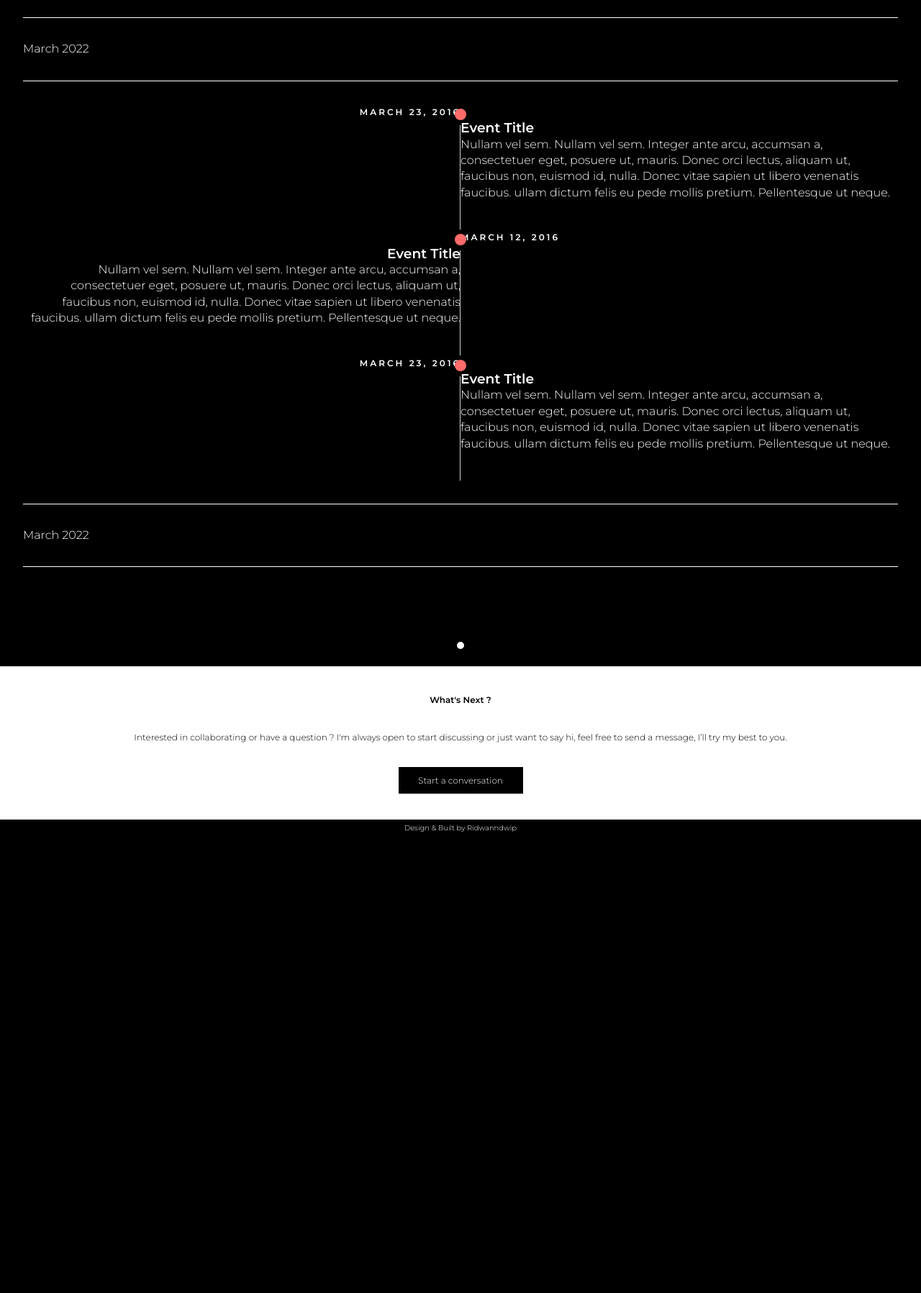
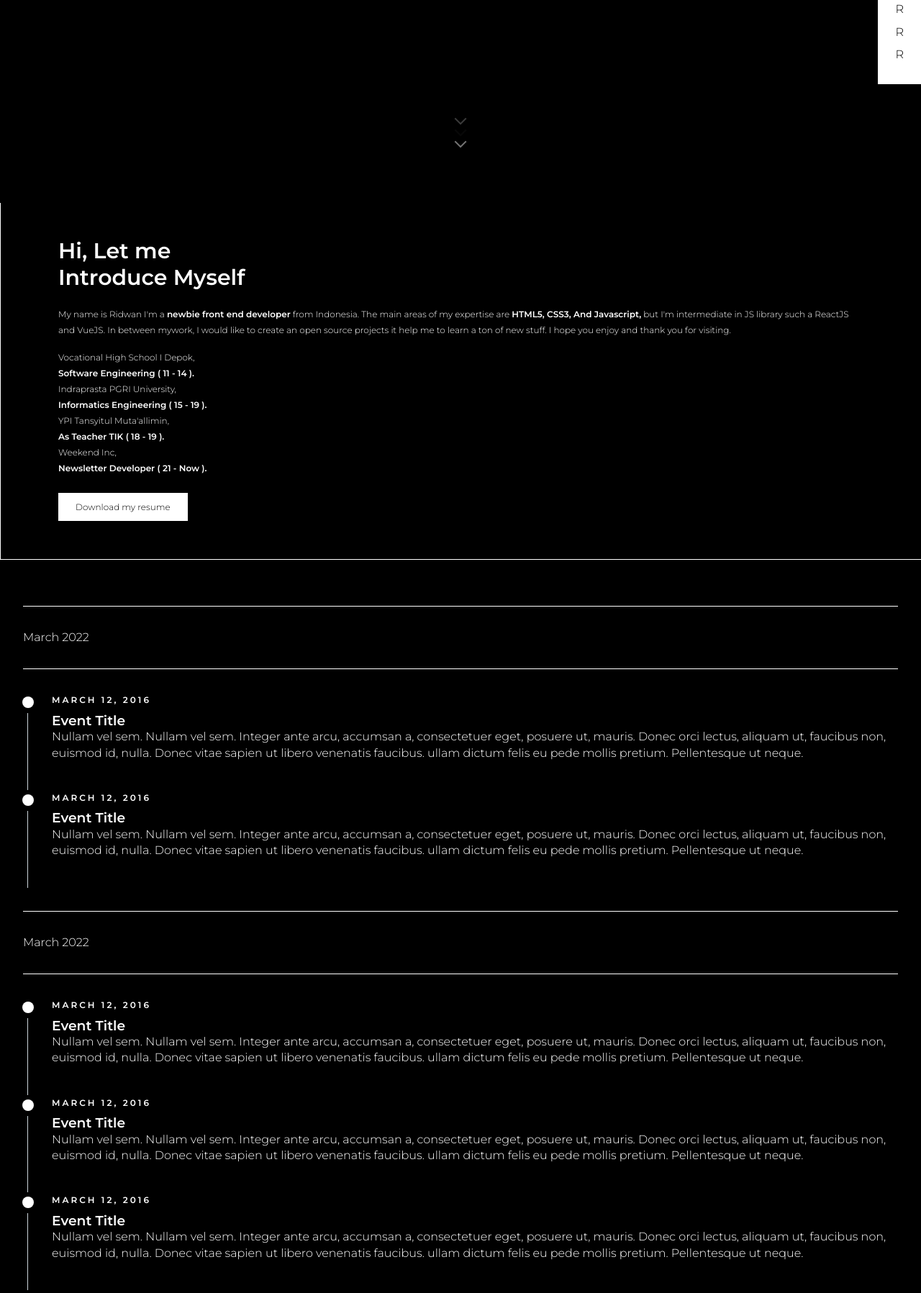
Before and after one commit to ridwanndwip/aboutme, a website: page index.html in a window 1280 px wide. Shown: the part 541-2338 px from the top of the page at 72% size. Before the commit the page ends 1703 px from the top, so only its background shows below. Drawn offline with Linux system fonts and the light colour scheme.

Commit message:
update commit

```diff
--- a/index.html
+++ b/index.html
@@ -11,39 +11,39 @@
 <body>
 
 <!-- social media -->
-<!-- <div class="social">
+<div class="social">
     <div class="social_container">
         <div class="logo">R</div>
         <div class="logo">R</div>
         <div class="logo">R</div>
         <div class="logo">R</div>
     </div>
-</div> -->
+</div>
 
 <!-- navbar -->
-<!-- <nav>
+<nav>
     <div class="nav_container">
         <a href="#"> Me </a>
         <a href="#"> Work </a>
         <a href="#"> Ask </a>
     </div>
-</nav> -->
+</nav>
 
 <!-- Hero -->
-<!-- <div class="hero">
+<div class="hero">
     <span class="hero_caption">Hello.</span>
-</div> -->
+</div>
 
 <!-- scroll -->
-<!-- <div class="icon-scroll">
+<div class="icon-scroll">
     <div class="icon-arrows">
     <span></span>
     </div>
-</div> -->
+</div>
 
 
 <!-- about -->
-<!-- <div class="about">
+<div class="about">
 
     <div class="about_container">
 
@@ -62,76 +62,75 @@
         </div>
     </div>
 
-</div> -->
+</div>
 
 <!-- history -->
 
-<!-- <div class="history_line"></div> -->
+<div class="history_line"></div>
 
 <!-- Portofolio -->
-<div class="portofolio">
-    <div class="portofolio_container">
-            <ul class="portofolio_container_list timeline-centered">
-                <li class="portofolio_container_schedule"> March 2022</li>
-                <li class="timeline-item">
-                    <div class="timeline-info">
+<div class="container_portofolio">
+    <div class="portofolio">
+            <ul class="portofolio_list timeline-centered">
+                <li class="portofolio_schedule"> March 2022</li>
+                <li class="portofolio_item">
+                    <div class="portofolio_info">
                         <span>March 12, 2016</span>
                     </div>
-                    <div class="timeline-marker"></div>
-                    <div class="timeline-content">
-                        <h3 class="timeline-title">Event Title</h3>
+                    <div class="portofolio_marker"></div>
+                    <div class="portofolio_content">
+                        <h3 class="portofolio_title">Event Title</h3>
                         <p>Nullam vel sem. Nullam vel sem. Integer ante arcu, accumsan a, consectetuer eget, posuere ut, mauris. Donec orci lectus, aliquam ut, faucibus non, euismod id, nulla. Donec vitae sapien ut libero venenatis faucibus. ullam dictum felis
                             eu pede mollis pretium. Pellentesque ut neque.</p>
                     </div>
                 </li>
-                <li class="timeline-item">
-                    <div class="timeline-info">
-                        <span>March 23, 2016</span>
-                    </div>
-                    <div class="timeline-marker"></div>
-                    <div class="timeline-content">
-                        <h3 class="timeline-title">Event Title</h3>
-                        <p>Nullam vel sem. Nullam vel sem. Integer ante arcu, accumsan a, consectetuer eget, posuere ut, mauris. Donec orci lectus, aliquam ut, faucibus non, euismod id, nulla. Donec vitae sapien ut libero venenatis faucibus. ullam dictum felis
-                            eu pede mollis pretium. Pellentesque ut neque. </p>
-                    </div>
-                </li>
-                <!-- <li class="timeline-item"> -->
-                </li>
-                <li class="portofolio_container_schedule"> March 2022</li>
-                <li class="timeline-item">
-                    <div class="timeline-info">
-                        <span>March 23, 2016</span>
-                    </div>
-                    <div class="timeline-marker"></div>
-                    <div class="timeline-content">
-                        <h3 class="timeline-title">Event Title</h3>
-                        <p>Nullam vel sem. Nullam vel sem. Integer ante arcu, accumsan a, consectetuer eget, posuere ut, mauris. Donec orci lectus, aliquam ut, faucibus non, euismod id, nulla. Donec vitae sapien ut libero venenatis faucibus. ullam dictum felis
-                            eu pede mollis pretium. Pellentesque ut neque. </p>
-                    </div>
-                </li>
-                <li class="timeline-item">
-                    <div class="timeline-info">
+                <li class="portofolio_item">
+                    <div class="portofolio_info">
                         <span>March 12, 2016</span>
                     </div>
-                    <div class="timeline-marker"></div>
-                    <div class="timeline-content">
-                        <h3 class="timeline-title">Event Title</h3>
+                    <div class="portofolio_marker"></div>
+                    <div class="portofolio_content">
+                        <h3 class="portofolio_title">Event Title</h3>
                         <p>Nullam vel sem. Nullam vel sem. Integer ante arcu, accumsan a, consectetuer eget, posuere ut, mauris. Donec orci lectus, aliquam ut, faucibus non, euismod id, nulla. Donec vitae sapien ut libero venenatis faucibus. ullam dictum felis
                             eu pede mollis pretium. Pellentesque ut neque.</p>
                     </div>
                 </li>
-                <li class="timeline-item">
-                    <div class="timeline-info">
-                        <span>March 23, 2016</span>
+                <!-- <li class="timeline-item"> -->
+                <li class="portofolio_schedule"> March 2022</li>
+                <li class="portofolio_item">
+                    <div class="portofolio_info">
+                        <span>March 12, 2016</span>
                     </div>
-                    <div class="timeline-marker"></div>
-                    <div class="timeline-content">
-                        <h3 class="timeline-title">Event Title</h3>
+                    <div class="portofolio_marker"></div>
+                    <div class="portofolio_content">
+                        <h3 class="portofolio_title">Event Title</h3>
                         <p>Nullam vel sem. Nullam vel sem. Integer ante arcu, accumsan a, consectetuer eget, posuere ut, mauris. Donec orci lectus, aliquam ut, faucibus non, euismod id, nulla. Donec vitae sapien ut libero venenatis faucibus. ullam dictum felis
-                            eu pede mollis pretium. Pellentesque ut neque. </p>
+                            eu pede mollis pretium. Pellentesque ut neque.</p>
                     </div>
                 </li>
-                <li class="portofolio_container_schedule"> March 2022</li>
+                <li class="portofolio_item">
+                    <div class="portofolio_info">
+                        <span>March 12, 2016</span>
+                    </div>
+                    <div class="portofolio_marker"></div>
+                    <div class="portofolio_content">
+                        <h3 class="portofolio_title">Event Title</h3>
+                        <p>Nullam vel sem. Nullam vel sem. Integer ante arcu, accumsan a, consectetuer eget, posuere ut, mauris. Donec orci lectus, aliquam ut, faucibus non, euismod id, nulla. Donec vitae sapien ut libero venenatis faucibus. ullam dictum felis
+                            eu pede mollis pretium. Pellentesque ut neque.</p>
+                    </div>
+                </li>
+                <li class="portofolio_item">
+                    <div class="portofolio_info">
+                        <span>March 12, 2016</span>
+                    </div>
+                    <div class="portofolio_marker"></div>
+                    <div class="portofolio_content">
+                        <h3 class="portofolio_title">Event Title</h3>
+                        <p>Nullam vel sem. Nullam vel sem. Integer ante arcu, accumsan a, consectetuer eget, posuere ut, mauris. Donec orci lectus, aliquam ut, faucibus non, euismod id, nulla. Donec vitae sapien ut libero venenatis faucibus. ullam dictum felis
+                            eu pede mollis pretium. Pellentesque ut neque.</p>
+                    </div>
+                </li>
+                <li class="portofolio_schedule"> March 2022</li>
             </ul>
 </div>
 </div>
--- a/src/scss/style_comp/nav.scss
+++ b/src/scss/style_comp/nav.scss
@@ -1,4 +1,5 @@
 nav{
+    z-index: 999999;
     opacity: 0;
     position: fixed;
     width: 100%;
--- a/src/scss/style_comp/portofolio.scss
+++ b/src/scss/style_comp/portofolio.scss
@@ -1,10 +1,7 @@
-$primary-color: #FF6B6B;
-$primary-color-hover: scale-color($primary-color, $lightness: 32%);
+.container_portofolio{
+    padding: 2em 2em;
 
     .portofolio{
-    padding: 2em 2em;
-
-    &_container{
 
         &_list{
         line-height: 1.4em;
@@ -28,26 +25,8 @@ $primary-color-hover: scale-color($primary-color, $lightness: 32%);
             padding-bottom: 0;
             }
         }
-    }
-}
 
-/*==================================
-    TIMELINE
-==================================*/
-
-    /*----- TIMELINE ITEM -----*/
-
-    .timeline-item {
-        padding-left: 40px;
-        position: relative;
-        &:last-child {
-            padding-bottom: 0;
-        }
-    }
-
-    /*----- TIMELINE INFO -----*/
-
-    .timeline-info {
+        &_info{
             font-size: 12px;
             font-weight: 700;
             letter-spacing: 3px;
@@ -55,14 +34,13 @@ $primary-color-hover: scale-color($primary-color, $lightness: 32%);
             text-transform: uppercase;
             white-space: nowrap;
         }
-    /*----- TIMELINE MARKER -----*/
 
-    .timeline-marker {
+        &_marker{
             position: absolute;
             top: 2px; bottom: 0; left: 0;
             width: 12px;
             &:before {
-            background: $primary-color;
+            background: $color2;
             border: 2px solid transparent;
             border-radius: 100%;
             content: "";
@@ -82,106 +60,104 @@ $primary-color-hover: scale-color($primary-color, $lightness: 32%);
             position: absolute;
             top: 27px; bottom: 0; left: 6px;
             }
-        .timeline-item:last-child &:after {
+        }
+
+        &_content{
+            padding-bottom: 40px;
+        }
+
+        .portofolio_item:hover .portofolio_marker:before {
+            background: transparent;
+            border: 2px solid $color2;
+        }
+
+        .portofolio-item:last-child &:after {
             content: none;
         }
+
     }
-    .timeline-item:hover .timeline-marker:before {
-        background: transparent;
-        border: 2px solid $primary-color;
-    }
-
-    .portofolio_container_item:hover .timeline-marker:before {
-        background: transparent;
-        border: 2px solid $primary-color;
-    }
-
-    /*----- TIMELINE CONTENT -----*/
-
-    .timeline-content {
-        padding-bottom: 40px;
 }
 
     /*----------------------------------------------
         MOD: TIMELINE CENTERED
     ----------------------------------------------*/
 
-        .timeline-centered {
-            @media (min-width: 992px) {
-                &,
-                .timeline-item,
-                .timeline-info,
-                .timeline-marker,
-                .timeline-content {
-                    display: block;
-                    margin: 0;
-                    padding: 0;
-                }
-                .timeline-item {
-                    padding-bottom: 40px;
-                    overflow: hidden;
-                }
-                .timeline-marker {
-                    position: absolute;
-                    left: 50%;
-                    margin-left: -7.5px;
-                }
-                .timeline-info,
-                .timeline-content {
-                    width: 50%;
-                }
-                > .timeline-item:nth-child(odd) .timeline-info {
-                    float: left;
-                    text-align: right;
-                    padding-right: 30px;
-                }
-                > .timeline-item:nth-child(odd) .timeline-content {
-                    float: right;
-                    text-align: left;
-                    padding-left: 30px;
-                }
-                > .timeline-item:nth-child(even) .timeline-info {
-                    float: right;
-                    text-align: left;
-                    padding-left: 30px;
-                }
-                > .timeline-item:nth-child(even) .timeline-content {
-                    float: left;
-                    text-align: right;
-                    padding-right: 30px;
-                }
-                > .timeline-item.period .timeline-content {
-                    float: none;
-                    padding: 0;
-                    width: 100%;
-                    text-align: center;
-                }
-                .timeline-item.period {
-                    padding: 50px 0 90px;
-                }
-                .period .timeline-marker:after {
-                    height: 30px;
-                    bottom: 0;
-                    top: auto;
-                }
-                .period .timeline-title {
-                    left: auto;
-                }
-            }
-        }
+        // .timeline-centered {
+        //     @media (min-width: 992px) {
+        //         &,
+        //         .timeline-item,
+        //         .timeline-info,
+        //         .timeline-marker,
+        //         .timeline-content {
+        //             display: block;
+        //             margin: 0;
+        //             padding: 0;
+        //         }
+        //         .timeline-item {
+        //             padding-bottom: 40px;
+        //             overflow: hidden;
+        //         }
+        //         .timeline-marker {
+        //             position: absolute;
+        //             left: 50%;
+        //             margin-left: -7.5px;
+        //         }
+        //         .timeline-info,
+        //         .timeline-content {
+        //             width: 50%;
+        //         }
+        //         > .timeline-item:nth-child(odd) .timeline-info {
+        //             float: left;
+        //             text-align: right;
+        //             padding-right: 30px;
+        //         }
+        //         > .timeline-item:nth-child(odd) .timeline-content {
+        //             float: right;
+        //             text-align: left;
+        //             padding-left: 30px;
+        //         }
+        //         > .timeline-item:nth-child(even) .timeline-info {
+        //             float: right;
+        //             text-align: left;
+        //             padding-left: 30px;
+        //         }
+        //         > .timeline-item:nth-child(even) .timeline-content {
+        //             float: left;
+        //             text-align: right;
+        //             padding-right: 30px;
+        //         }
+        //         > .timeline-item.period .timeline-content {
+        //             float: none;
+        //             padding: 0;
+        //             width: 100%;
+        //             text-align: center;
+        //         }
+        //         .timeline-item.period {
+        //             padding: 50px 0 90px;
+        //         }
+        //         .period .timeline-marker:after {
+        //             height: 30px;
+        //             bottom: 0;
+        //             top: auto;
+        //         }
+        //         .period .timeline-title {
+        //             left: auto;
+        //         }
+        //     }
+        // }
 
     /*----------------------------------------------
         MOD: MARKER OUTLINE
     ----------------------------------------------*/
 
-        .marker-outline {
-            .timeline-marker {
-                &:before {
-                    background: transparent;
-                    border-color: $primary-color;
-                }
-            }
-            .timeline-item:hover .timeline-marker:before {
-                background: $primary-color;
-            }
-        }
+        // .marker-outline {
+        //     .timeline-marker {
+        //         &:before {
+        //             background: transparent;
+        //             border-color: $primary-color;
+        //         }
+        //     }
+        //     .timeline-item:hover .timeline-marker:before {
+        //         background: $primary-color;
+        //     }
+        // }
```
Also changed, not shown: dist/css/main.css, 1 other file. Lines whose indentation alone changed are shown as unchanged.
